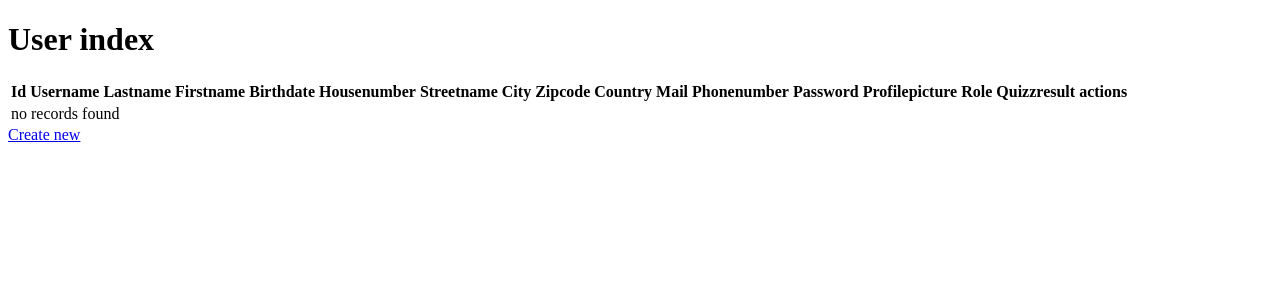
After one commit to WildCodeSchool-2023-09/php-paris-p3-originsdigital, a Symfony app: template templates/user/index.html.twig in a window 1280 px wide. The commit adds this page. Shown: the top 300 px of the page. Run offline with Twig, Linux system fonts and the light colour scheme; the template is opened without the code that fills it, so the values that code supplies are empty; some libraries are stand-ins or nearby versions.

Commit message:
genrated basics  Form and CRUD for User Class

```diff
--- a/src/DataFixtures/UserFixtures.php
+++ b/src/DataFixtures/UserFixtures.php
@@ -4,10 +4,8 @@ namespace App\DataFixtures;
 
 use App\Entity\User;
 use Faker\Factory;
-use Faker\Provider\fr_FR\PhoneNumber;
 use Doctrine\Bundle\FixturesBundle\Fixture;
 use Doctrine\Persistence\ObjectManager;
-;
 
 class UserFixtures extends Fixture
 {
@@ -31,7 +29,7 @@ class UserFixtures extends Fixture
         $premium->setHousenumber($faker->numberBetween(1, 100));
         $premium->setStreetname($faker->streetName());
         $premium->setCity($faker->city());
-        $premium->setZipcode('010101');
+        $premium->setZipcode(010101);
         $premium->setCountry($faker->country());
         $premium->setMail('premium@test.com');
         $premium->setPhonenumber('0101010101');
@@ -46,7 +44,6 @@ class UserFixtures extends Fixture
         $admin->setPassword('1234');
         $admin->setRole('admin');
         $manager->persist($admin);
-
         $manager->flush();
     }
 }
--- /dev/null
+++ b/templates/user/_delete_form.html.twig
@@ -0,0 +1,4 @@
+<form method="post" action="{{ path('app_user_delete', {'id': user.id}) }}" onsubmit="return confirm('Are you sure you want to delete this item?');">
+    <input type="hidden" name="_token" value="{{ csrf_token('delete' ~ user.id) }}">
+    <button class="btn">Delete</button>
+</form>
--- /dev/null
+++ b/templates/user/_form.html.twig
@@ -0,0 +1,4 @@
+{{ form_start(form) }}
+    {{ form_widget(form) }}
+    <button class="btn">{{ button_label|default('Save') }}</button>
+{{ form_end(form) }}
--- /dev/null
+++ b/templates/user/index.html.twig
@@ -0,0 +1,63 @@
+{% extends 'base.html.twig' %}
+
+{% block title %}User index{% endblock %}
+
+{% block body %}
+    <h1>User index</h1>
+
+    <table class="table">
+        <thead>
+            <tr>
+                <th>Id</th>
+                <th>Username</th>
+                <th>Lastname</th>
+                <th>Firstname</th>
+                <th>Birthdate</th>
+                <th>Housenumber</th>
+                <th>Streetname</th>
+                <th>City</th>
+                <th>Zipcode</th>
+                <th>Country</th>
+                <th>Mail</th>
+                <th>Phonenumber</th>
+                <th>Password</th>
+                <th>Profilepicture</th>
+                <th>Role</th>
+                <th>Quizzresult</th>
+                <th>actions</th>
+            </tr>
+        </thead>
+        <tbody>
+        {% for user in users %}
+            <tr>
+                <td>{{ user.id }}</td>
+                <td>{{ user.username }}</td>
+                <td>{{ user.lastname }}</td>
+                <td>{{ user.firstname }}</td>
+                <td>{{ user.birthdate ? user.birthdate|date('Y-m-d') : '' }}</td>
+                <td>{{ user.housenumber }}</td>
+                <td>{{ user.streetname }}</td>
+                <td>{{ user.city }}</td>
+                <td>{{ user.zipcode }}</td>
+                <td>{{ user.country }}</td>
+                <td>{{ user.mail }}</td>
+                <td>{{ user.phonenumber }}</td>
+                <td>{{ user.password }}</td>
+                <td>{{ user.profilepicture }}</td>
+                <td>{{ user.role }}</td>
+                <td>{{ user.quizzresult }}</td>
+                <td>
+                    <a href="{{ path('app_user_show', {'id': user.id}) }}">show</a>
+                    <a href="{{ path('app_user_edit', {'id': user.id}) }}">edit</a>
+                </td>
+            </tr>
+        {% else %}
+            <tr>
+                <td colspan="17">no records found</td>
+            </tr>
+        {% endfor %}
+        </tbody>
+    </table>
+
+    <a href="{{ path('app_user_new') }}">Create new</a>
+{% endblock %}
```
Also changed, not shown: src/Controller/UserController.php (added, +81 -0 lines), src/Entity/User.php (+13 -0 lines), src/Form/UserType.php (added, +39 -0 lines), templates/user/edit.html.twig (added, +13 -0 lines), templates/user/new.html.twig (added, +11 -0 lines), templates/user/show.html.twig (added, +82 -0 lines).
